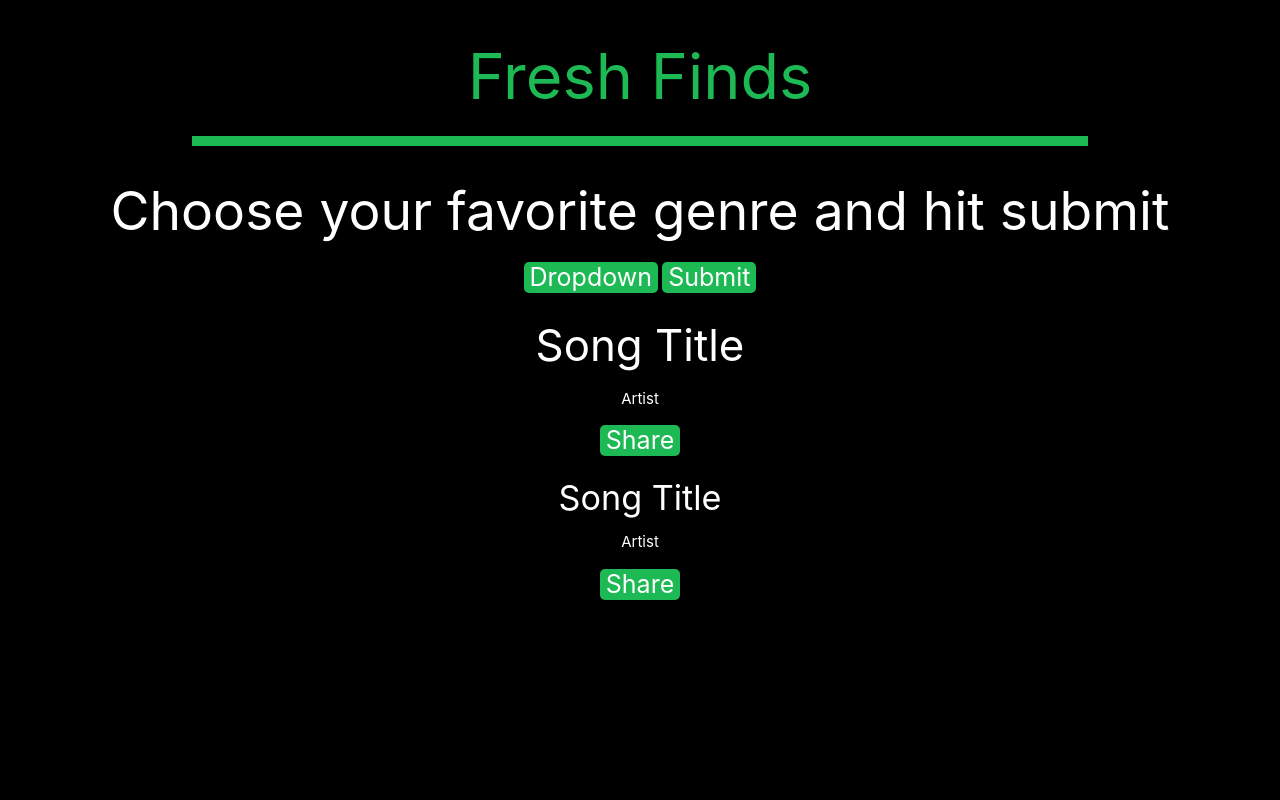
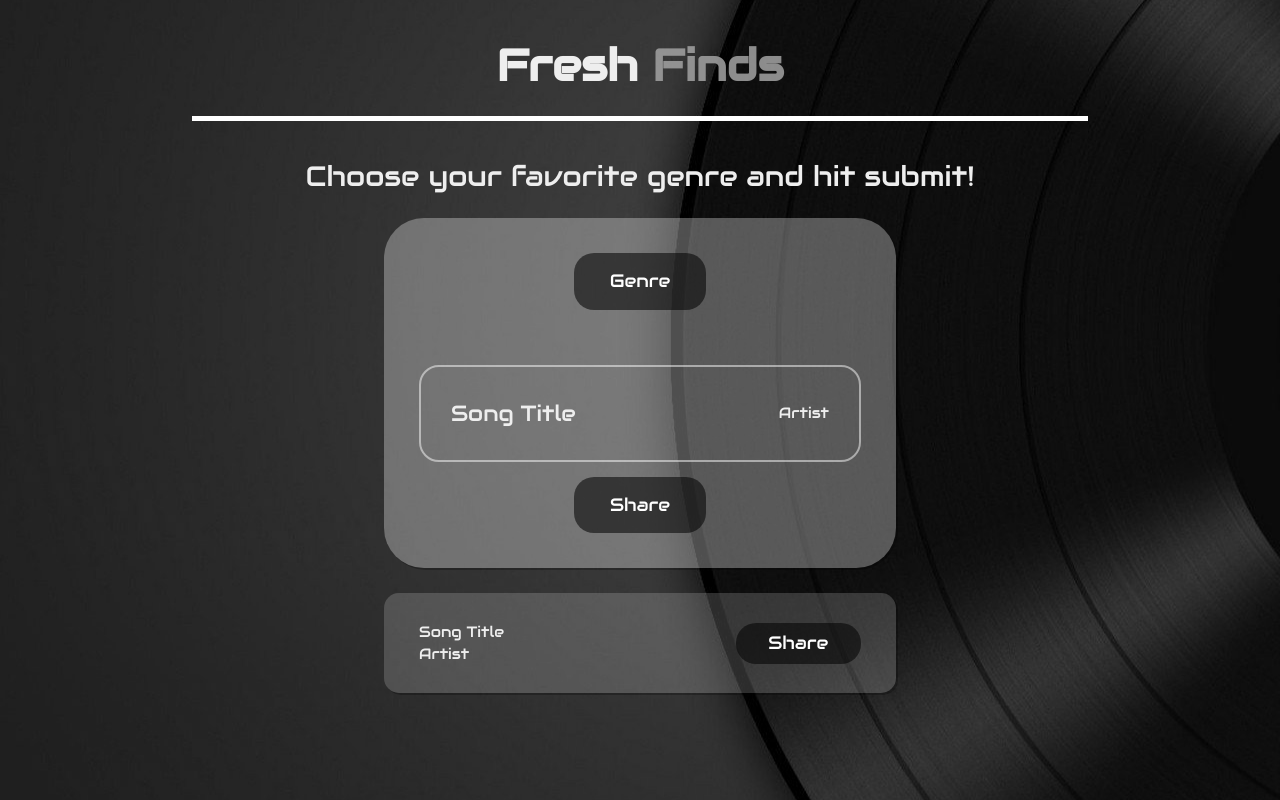
Before and after one commit to imSpires/fresh-finds, a plain HTML site: page index.html in a window 1280 px wide. Drawn offline with Linux system fonts and the light colour scheme.

Commit message:
added additional style to page

```diff
--- a/assets/CSS/style.css
+++ b/assets/CSS/style.css
@@ -1,37 +1,112 @@
-body{
-    background-color: #000000;
-    color: white;
+* {
+  padding: 0;
+  margin: 0;
+  box-sizing: border-box;
+  font-family: 'Audiowide', cursive;
 }
-.mainBody {
+
+body {
+  background-image: url("../images/simple-bg.jpeg");
+  background-position: center;
+  background-repeat: no-repeat;
+  color: rgb(238, 238, 238);
+}
+
+.header {
+  text-align: center;
+  border-bottom: solid 5px white;
+}
+
+.header h1 {
+  font-size: 44px;
+  font-weight: 750;
+}
+
+.header span {
+  color:rgba(161, 161, 161, 0.863)
+}
+
+.intro h2 {
+  padding: 5px;
+  font-size: 28px;
+  text-align: center;
+}
+
+.main-container, .previous-song-container {
   display: flex;
+  text-align: center;
+  width: 40%;
+  align-items: center;
+  border-radius: 40px;
+  box-shadow: 2px 2px rgba(0, 0, 0, 0.274);
+  padding: 35px;
+
+}
+
+.main-container {
+  height: 350px;
   flex-direction: column;
   justify-content: space-between;
-    text-align: center;
-  }
-.jumbotron {
-    background-color: transparent;
-    border-bottom: 10px solid #1DB954;
+  background-color: rgba(255, 255, 255, 0.308);
 }
 
-/* Title styling */
-.freshFinds{
-      color:#1DB954;
+.main-container .dropbtn, .main-container .submitbtn, .previous-song-container .submitbtn{
+  padding: 10px;
+  text-decoration: none;
+  border: none;
+  cursor: pointer;
+  color: white;
+  font-size: 18px;
+  flex: 1;
+  font-family: 'Audiowide', cursive;
+  background: transparent;
+  justify-content: center;
+  align-items: center;
+  width: 30%;
+  background-color: rgba(0, 0, 0, 0.548);
+  border-radius: 20px;
 }
 
-/* Button Styling */
-button{
-    font-size: 25px;
-    padding: 10 12px;
-    background-color:#1DB954;
-    color: white;
-    border-radius: 5px;
-    max-height: 54px;
-    border-radius: 5px;
-    border:#1DB954 ;
-    overflow: hidden;
-    cursor: pointer;
+.main-container .dropbtn {
+  margin-bottom: 40px;
 }
 
-  button:hover{
-      background:#15853c ;
+.main-container .song-info {
+  padding: 10px 30px;
+  display: flex;
+  justify-content: space-between;
+  align-items: center;
+  flex: 2;
+  width: 100%;
+  border: rgba(255, 255, 255, 0.493) 2px solid;
+  border-radius: 20px;
+  margin: 15px 0;
 }
+
+.main-container .song-info .song-title {
+  font-size: 22px;
+}
+
+.main-container .dropbtn:hover, .main-container .submitbtn:hover,
+.previous-song-container .submitbtn:hover {
+  background-color: rgba(255, 255, 255, 0.521);
+  color: black;
+  transition: .5s;
+}
+
+.previous-song-container {
+  margin-top: 25px;
+  border-radius: 15px;
+  height: 100px;
+  background-color: rgba(255, 255, 255, 0.171);
+  justify-content: space-between;
+}
+
+.previous-song-container .previous-song-info {
+  flex: 3;
+}
+
+.previous-song-container .previous-song-info div {
+  display: flex;
+  justify-content: flex-start;
+}
--- a/index.html
+++ b/index.html
@@ -8,6 +8,9 @@
     <title>Fresh Finds</title>
     <!--Import Google Icon Font-->
     <link href="https://fonts.googleapis.com/icon?family=Material+Icons" rel="stylesheet">
+    <link rel="preconnect" href="https://fonts.googleapis.com">
+    <link rel="preconnect" href="https://fonts.gstatic.com" crossorigin>
+    <link href="https://fonts.googleapis.com/css2?family=Audiowide&display=swap" rel="stylesheet">
     <!--Import materialize.css-->
     <link type="text/css" rel="stylesheet" href="./assets/CSS/materialize.min.css" media="screen,projection" />
     <!-- Import style.css -->
@@ -16,40 +19,40 @@
 
 <body>
     <div class="mainBody">
-        <header class="container">
+        <header class="container header">
             <div class="jumbotron">
                 <h1 class="freshFinds">
-                    Fresh Finds
+                    Fresh <span>Finds</span>
                 </h1>
             </div>
         </header>
 
-        <div>
-            <h2>Choose your favorite genre and hit submit</h2>
+        <div class="intro">
+            <h2>Choose your favorite genre and hit submit!</h2>
         </div>
 
         <!-- Song generator -->
-        <div class="container">
-            <button class="dropbtn">Dropdown</button>
+        <div class="container main-container">
+            <button class="dropbtn">Genre</button>
             <div class="dropdown-content">
                 <a href="#">Link 1</a>
                 <a href="#">Link 2</a>
                 <a href="#">Link 3</a>
             </div>
-            <button class="Submit">Submit</button>
-            <div>
-                <h3>Song Title</h3>
-                <p>Artist</p>
+            <div class="song-info">
+                <div class="song-title">Song Title</div>
+                <div class="artist">Artist</div>
             </div>
-            <button class="Submit">Share</button>
+            <button class="submitbtn">Share</button>
 
         </div>
         <!-- Previous song -->
-        <div class="">
-            <h4>Song Title</h4>
-            <p>Artist</p>
-            <button class="share">Share</button>
-
+        <div class="container previous-song-container">
+            <div class="previous-song-info">
+                <div class="song-title">Song Title</div>
+                <div class="artist">Artist</div>
+            </div>
+            <button class="submitbtn">Share</button>
         </div>
     </div>
 
```
Also changed, not shown: assets/images/simple-bg.jpeg (added), 1 other file. Lines whose indentation alone changed are shown as unchanged.
